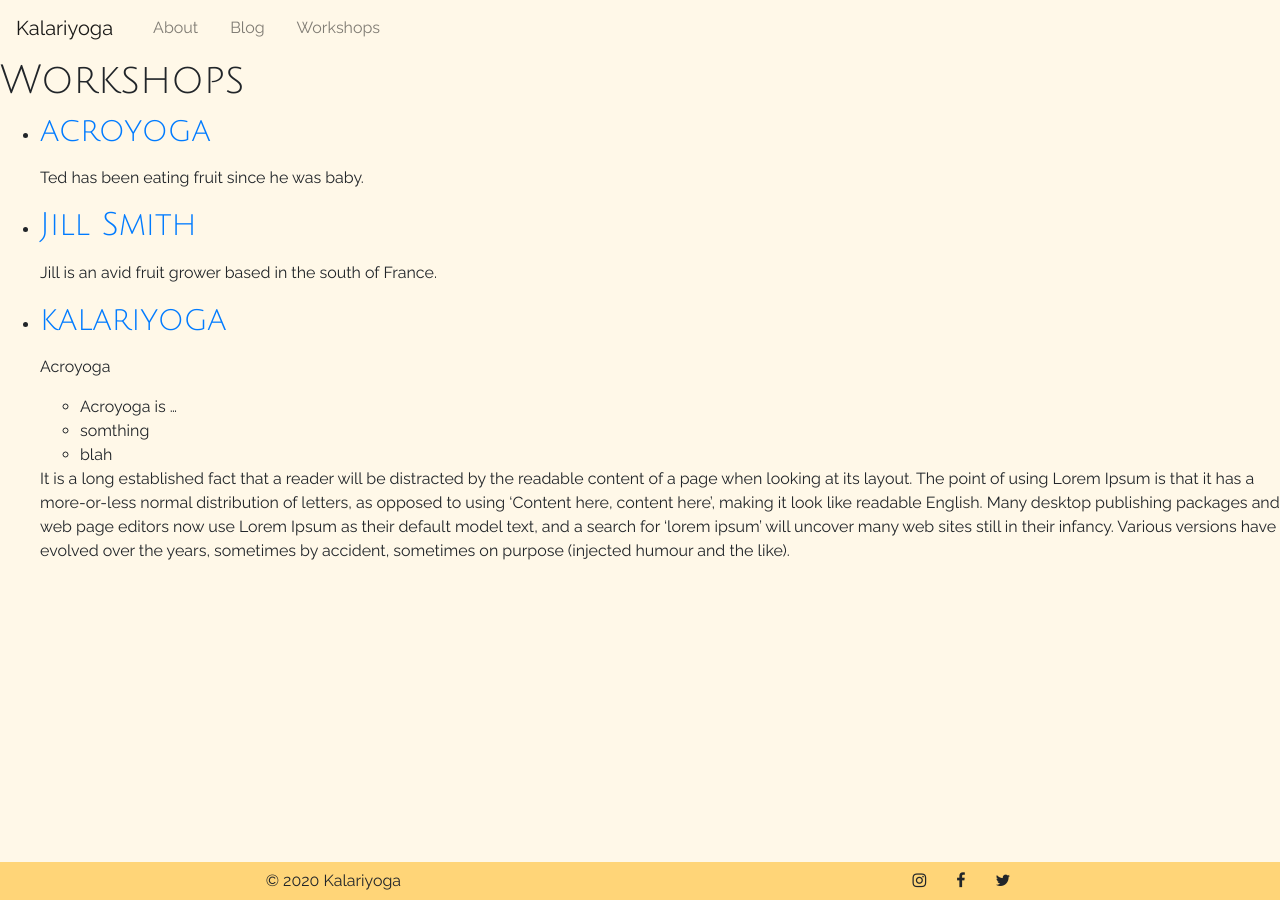
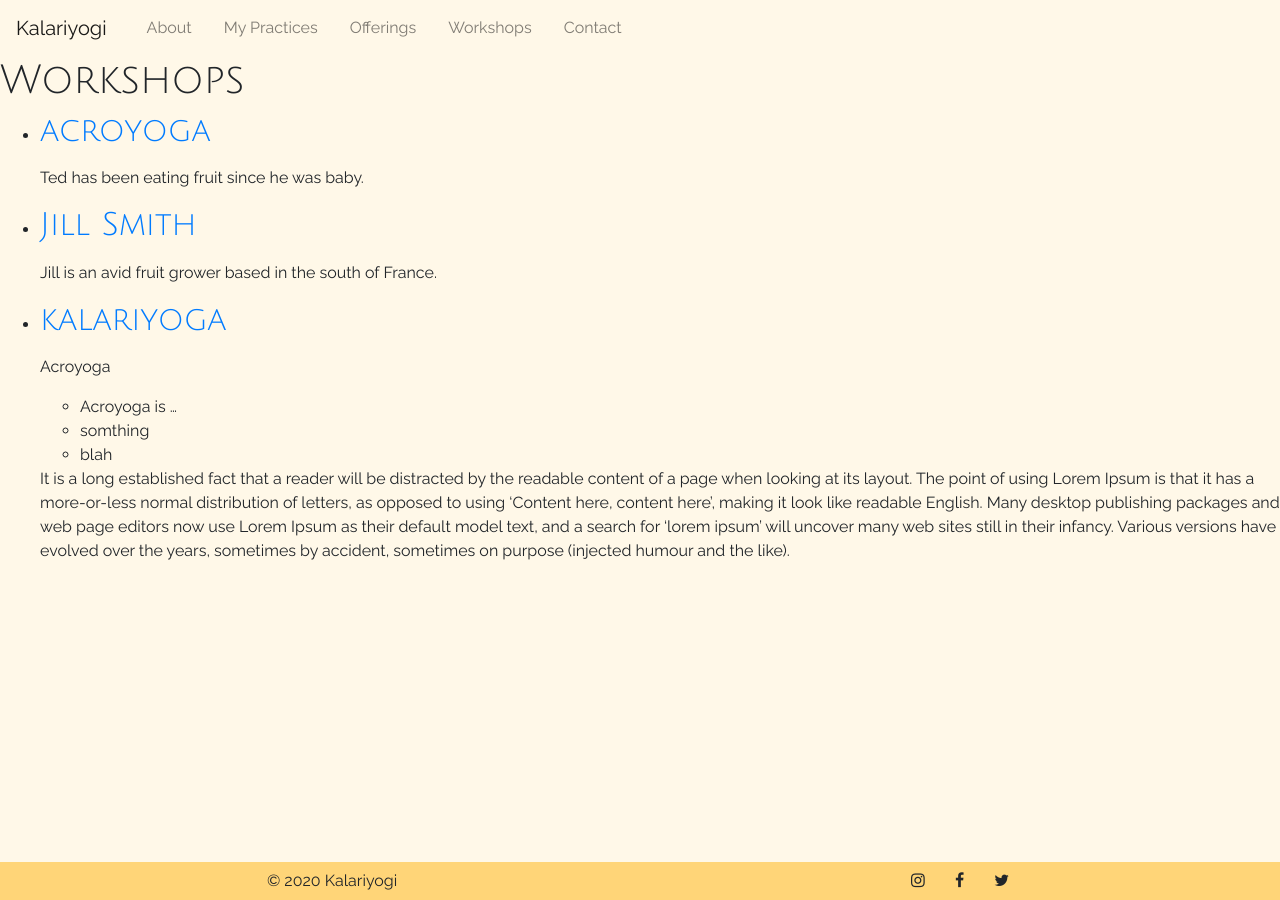
Before and after one commit to kalariyogi/kalariyogi.github.io, a Jekyll site: the page built from allWorkshops.html, in a window 1280 px wide. Built offline with Jekyll 4.4.1, drawn with Linux system fonts in a browser that asks for light colours.

Commit message:
fix navigation and site name

```diff
--- a/_config.yml
+++ b/_config.yml
@@ -1,4 +1,4 @@
-name: Kalariyoga
+name: Kalariyogi
 imageurl: /assets/images/
 mainImage: carosel-image-2.jpeg
 collections:
--- a/_data/navigation.yml
+++ b/_data/navigation.yml
@@ -3,8 +3,14 @@ navItems:
     name : About
     link : /about
   - type : link
-    name : Blog
-    link : /blog
+    name : My Practices
+    link : /practices
+  - type : link
+    name : Offerings
+    link : /offerings
   - type : link
     name : Workshops
     link : /allWorkshops
+  - type : link
+    name : Contact
+    link : /contact
--- a/_includes/navigation.html
+++ b/_includes/navigation.html
@@ -1,6 +1,6 @@
 <header>
     <nav class="navbar s-navbar navbar-expand-md navbar-light main-nav">
-        <a id="nav-logo" class="navbar-brand" href="#">{{site.name}}</a>
+        <a id="nav-logo" class="navbar-brand" href="/">{{site.name}}</a>
         <button class="navbar-toggler navbar-links" type="button" data-toggle="collapse"
             data-target="#collapsibleNavbar">
             <span class="navbar-toggler-icon"></span>
--- a/index.html
+++ b/index.html
@@ -1,13 +1,13 @@
 ---
 layout: default
-title: Kalariyoga
+title: Kalariyogi
 ---
 
 <div class="container-fluid h-100 p-0 main-background-image"
     style="background-image: url('{{site.mainImage | prepend: site.imageurl | prepend: site.baseurl}}');">
     <div class="row h-50 align-items-center no-gutters">
         <div class="col-12 p-0 mx-auto text-center image-overlay">
-            <h1 id="logo">KalariYoga</h1>
+            <h1 id="logo">{{site.name}}</h1>
         </div>
     </div>
     <div class="row h-50 no-gutters"></div>
```
